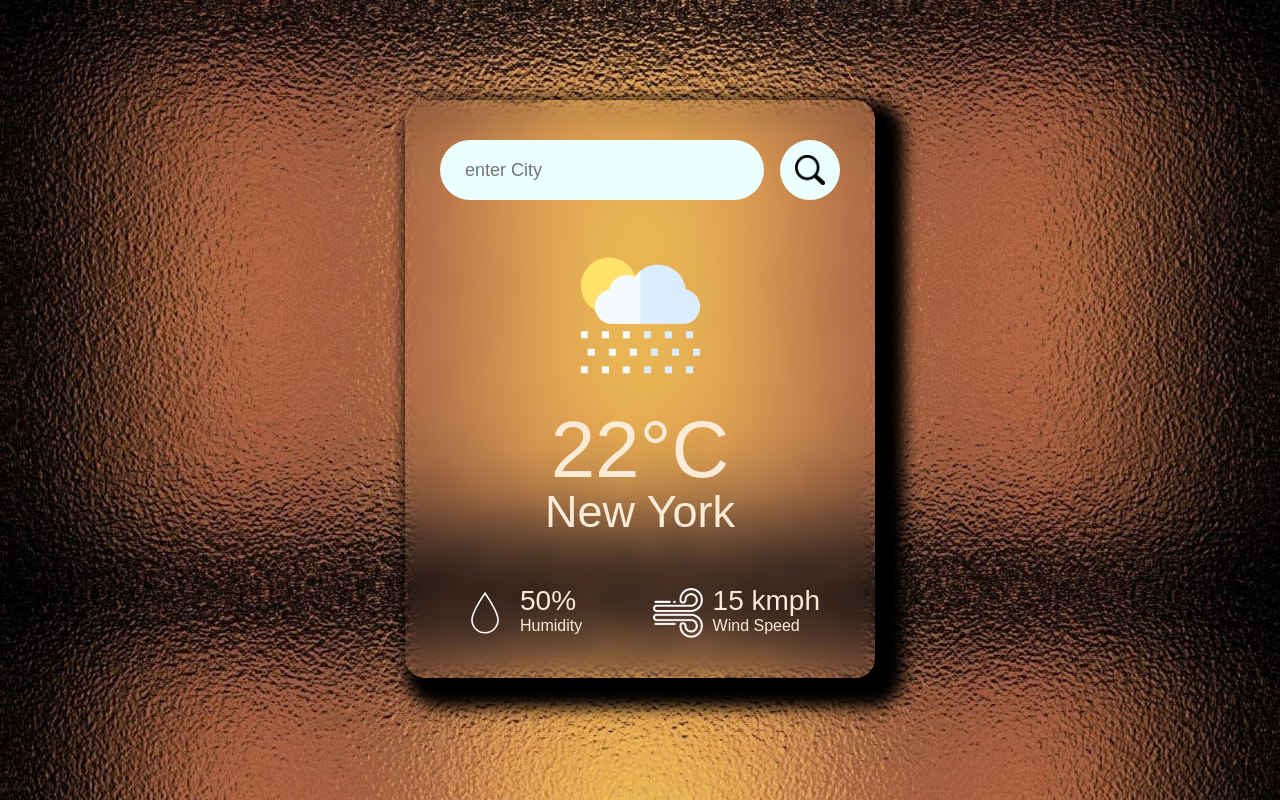
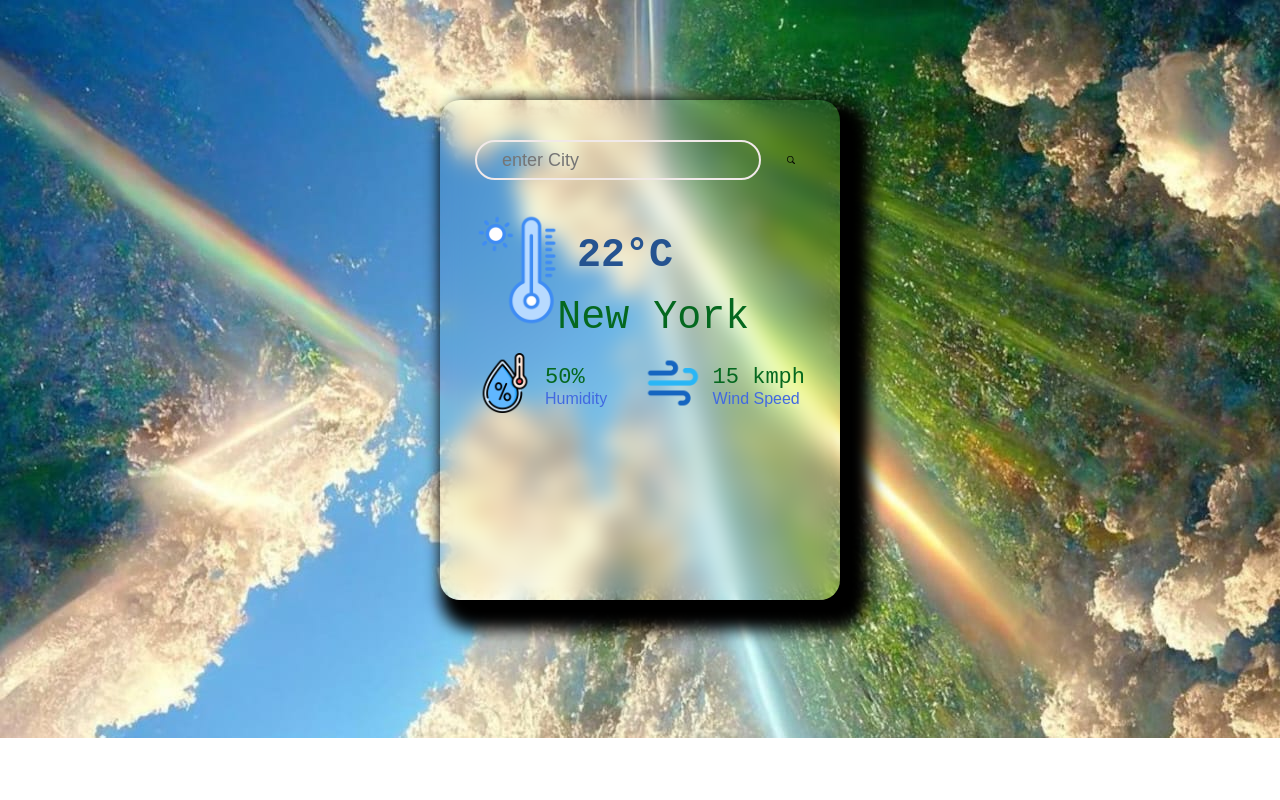
Before and after one commit to stutisinha1976/weather, a plain HTML site: page index.html in a window 1280 px wide. Drawn offline with Linux system fonts and the light colour scheme.

Commit message:
css changes

```diff
--- a/index.html
+++ b/index.html
@@ -6,26 +6,29 @@
     <title>Document</title>
     <link rel="stylesheet" href="styles.css">
 </head>
-<body style="background-image: url(bg.jpeg);">
+<body style="background-image: url(weath.jpeg); background-repeat: no-repeat; ">
    <div class="card">
     <div class="search">
         <input type="text" placeholder="enter City" spellcheck="false" id="cityname">
         <button onclick="fetchData()"><img src="search-icon.webp" class="search"></button>
     </div>
     <div class="weather">
-        <img src="rain.png" class="weather-icon">
+        <div class="disp">
+        <img src="7986334.png" class="weather-icon">
         <h1 class="temp">22°C</h1>
-        <h2 class="city">New York</h2>
+
+    </div>
+    <h2 class="city">New York</h2>
         <div class="details">
             <div class="col">
-                <img src="humidity.svg">
+                <img src="humid.png">
                 <div>
                     <p class="humidity">50%</p>
                     <p>Humidity</p>
                 </div>
             </div>
             <div class="col" id="wind">
-                <img src="wind.png">
+                <img src="windy.png">
                 <div>
                     <p class="wind">15 kmph</p>
                     <p>Wind Speed</p>
--- a/styles.css
+++ b/styles.css
@@ -12,7 +12,8 @@
 }
 .card{
     width: 90%;
-    max-width: 470px;
+    max-width: 400px;
+    height: 500px;
     backdrop-filter: blur(10px);
     color:antiquewhite;
     margin:100px auto 0;
@@ -24,62 +25,89 @@
 .search input{
     border:0;
     outline:0;
-    background-color: #ebfffc;
-    color:black;
+    background-color: transparent;
+    border:2px solid rgb(241, 233, 233);
+    color:white;
     padding:10px 25px;
-    height:60px;
+    height:40px;
     border-radius: 30px;
-    flex: 1;
+    width:300px;
     margin-right: 16px;
     font-size: 18px;
 }
 .search button{
     border:0;
     outline:0;
-    background-color: #ebfffc;
+    background-color: transparent;
     color:#fff;
-    padding:10px 15px;
-    height:60px;
-    width: 60px;
+    padding:10px 10px;
+    height:40px;
+    width: 40px;
     border-radius: 30px;
     font-size: 18px;
     cursor: pointer;
 }
 .weather-icon{
-    width:170px;
+    width:120px;
+    position: relative;
+    right:20%;
+    margin-left: 30px;
     margin-top: 30px;
+    height: 120px;
 }
 .weather h1{
-    font-size: 80px;
-    font-weight: 500;
+    font-size: 40px;
+    font-weight: 600;
+    position: relative;
+    right:20%;
+    color: rgb(37, 83, 144);
+    font-family: monospace;
+
 }
 .weather h2{
-    font-size: 45px;
-    font-weight: 400;
-    margin-top: -10px;
+    font-size: 40px;
+    font-weight: 500;
+    color: rgb(5, 104, 31);
+    display: inline-block;
+    position: relative;
+    left: 1%;
+    bottom:35px;
+    font-family: monospace;
+    margin-left: 20px;
+
+}
+.disp{
+    display: flex;
+    align-items: center;
+    padding-right: 90px;
+
 }
 .details{
     display: flex;
     justify-content: space-between;
     align-items: center;
-    padding: 0 20px;
+    /* padding: 0 20px; */
     margin-top: 50px;
 }
 .col{
     display: flex;
     align-items: center;
     text-align: left;
+    color: royalblue;
 
 }
 .col img{
-    width: 50px;
-    height: 50px;
+    width: 60px;
+    height: 60px;
     margin-right: 10px;
+    margin-top: -85px;
 }
 .humidity, .wind{
-    font-size:28px;
-    margin-top: -6px;
+    font-size:22px;
+    margin-top: -60px;
+    font-family: monospace;
+    color: rgb(5, 104, 31);
 }
 #wind{
-    margin-left: 70px;
+    /* margin-left: 70px; */
 }
```
Also changed, not shown: 7986334.png (added), humid.png (added), temp.png (added), temp.webp (added), weath.jpeg (added), weather.jpeg (added), windy.png (added).
